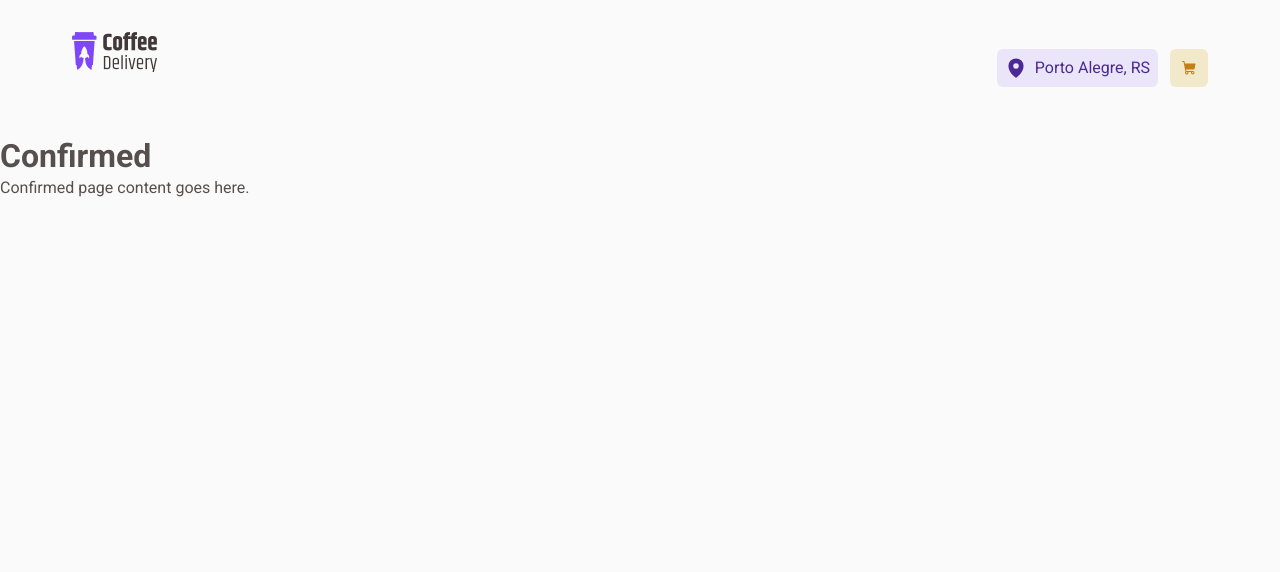
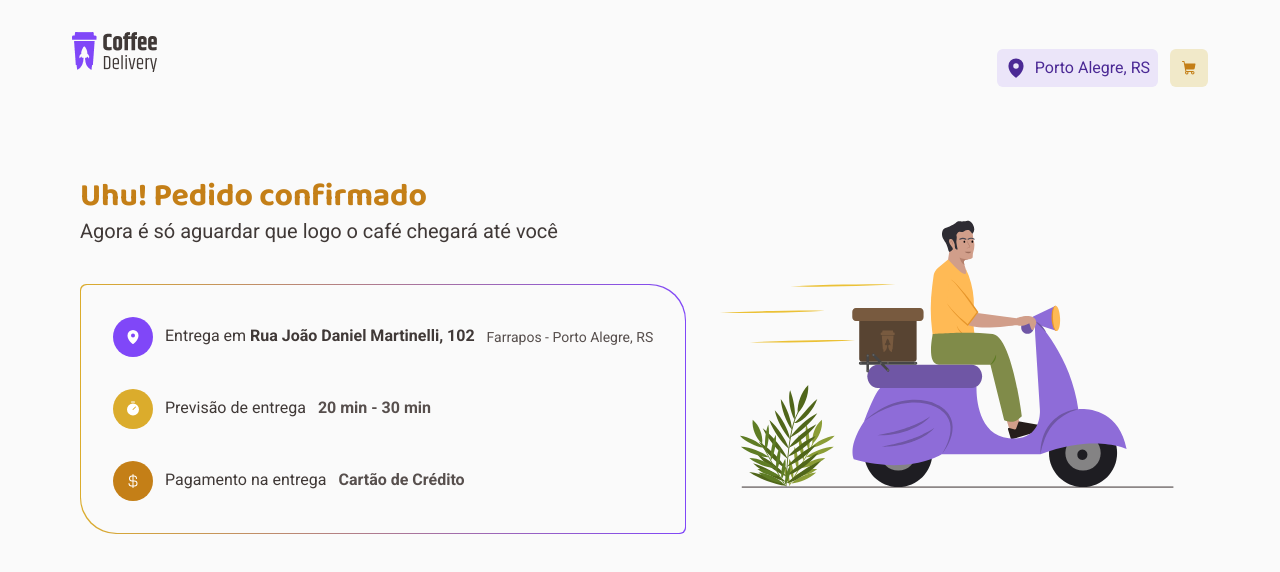
Before and after one commit to alxroots/coffee-delivery, a React (Vite) app: page /confirmed in a window 1280 px wide. Shown: the top 572 px of the page. Built offline with nearby package versions, Linux system fonts and the light colour scheme.

Commit message:
add `Confirmed` page

```diff
--- a/src/pages/Confirmed.tsx
+++ b/src/pages/Confirmed.tsx
@@ -1,8 +1,115 @@
+import ConfirmedImage from "../assets/confirmed.svg";
+import styled from "styled-components";
+import { CurrencyDollar, MapPin, Timer } from "@phosphor-icons/react";
+
 export default function Confirmed() {
   return (
-    <div>
-      <h1>Confirmed</h1>
-      <p>Confirmed page content goes here.</p>
-    </div>
+    <Container>
+      <ContentWrapper>
+        <h1>Uhu! Pedido confirmado</h1>
+        <span>Agora é só aguardar que logo o café chegará até você</span>
+        <StepsWrapper>
+          <div>
+            <ListItemWrapper>
+              <WrapperIcon $color="purple">
+                <MapPin weight="fill" />
+              </WrapperIcon>
+              <p>
+                Entrega em <strong>Rua João Daniel Martinelli, 102</strong>
+              </p>
+              <span>Farrapos - Porto Alegre, RS</span>
+            </ListItemWrapper>
+            <ListItemWrapper>
+              <WrapperIcon $color="yellow">
+                <Timer weight="fill" />
+              </WrapperIcon>
+              <p>Previsão de entrega</p>
+              <strong>20 min - 30 min</strong>
+            </ListItemWrapper>
+            <ListItemWrapper>
+              <WrapperIcon $color="yellowDark">
+                <CurrencyDollar />
+              </WrapperIcon>
+              <p>Pagamento na entrega</p>
+              <strong>Cartão de Crédito</strong>
+            </ListItemWrapper>
+          </div>
+        </StepsWrapper>
+      </ContentWrapper>
+      <ImageWrapper>
+        <img src={ConfirmedImage} alt="Coffee Delivery" />
+      </ImageWrapper>
+    </Container>
   );
 }
+
+const Container = styled.div`
+  display: flex;
+  justify-content: space-between;
+  align-items: center;
+  padding: 40px;
+  gap: 20px;
+  max-width: 1200px;
+  margin: 0 auto;
+`;
+const ContentWrapper = styled.div`
+  display: flex;
+  flex-direction: column;
+  h1 {
+    font-size: ${(props) => props.theme.fontSizes.titleL};
+    font-weight: ${(props) => props.theme.fontWeights.bold};
+    font-family: ${(props) => props.theme.fonts.title};
+    color: ${(props) => props.theme.colors.product.yellowDark};
+  }
+  span {
+    font-size: ${(props) => props.theme.fontSizes.textL};
+    color: ${(props) => props.theme.colors.base.subtitle};
+  }
+`;
+const StepsWrapper = styled.div`
+  padding: 1px;
+  background: linear-gradient(to right, #dbac2c, #8047f8);
+  border-radius: 6px 36px 6px 36px;
+  margin-top: 40px;
+
+  & > div {
+    border-radius: 6px 36px 6px 36px;
+    background: ${(props) => props.theme.colors.base.background};
+    padding: 32px;
+    display: flex;
+    flex-direction: column;
+    gap: 32px;
+  }
+`;
+const ListItemWrapper = styled.div`
+  display: flex;
+  gap: 12px;
+  align-items: center;
+  p {
+    font-size: 16px;
+    color: ${(props) => props.theme.colors.base.subtitle};
+  }
+  span {
+    font-size: 14px;
+    color: ${(props) => props.theme.colors.base.text};
+  }
+`;
+const WrapperIcon = styled.div<{ $color: "purple" | "yellow" | "yellowDark" }>`
+  display: flex;
+  justify-content: center;
+  align-items: center;
+  background-color: ${(props) => props.theme.colors.product[props.$color]};
+  color: white;
+  width: 40px;
+  height: 40px;
+  border-radius: 50%;
+`;
+const ImageWrapper = styled.div`
+  display: flex;
+  justify-content: center;
+  align-items: center;
+  img {
+    width: 492px;
+    height: 293px;
+  }
+`;
```
Also changed, not shown: src/assets/confirmed.svg (added).
